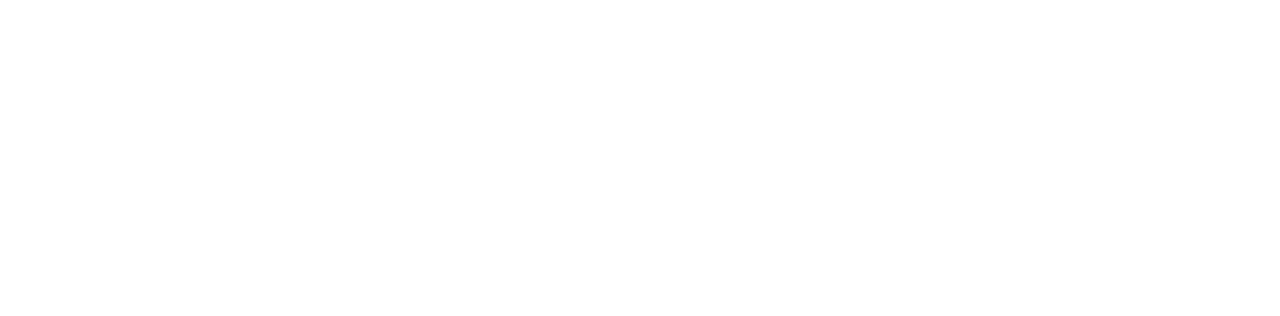
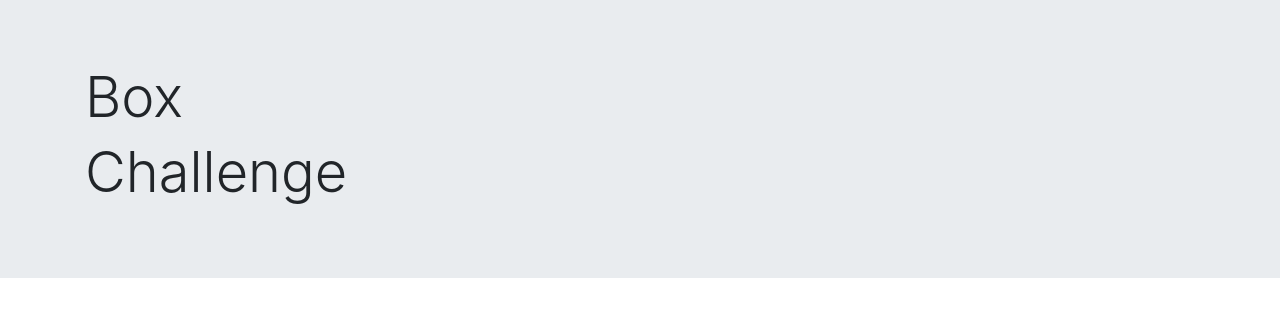
Before and after one commit to OfficialAnjaW/m6-hw6-weigelt-anja, a plain HTML site: page index.html in a window 1280 px wide. Drawn offline with nearby package versions, Linux system fonts and the light colour scheme.

Commit message:
Add header section to index.html

```diff
--- a/index.html
+++ b/index.html
@@ -15,6 +15,15 @@
   </head>
   <body>
 
+    <header>
+      <div class="jumbotron jumbotron-fluid">
+        <div class="container">
+          <h1 class="display-4">Box</h1>
+          <h1 class="display-4">Challenge</h1>
+        </div>
+      </div>
+    </header>
+
     <!-- Optional JavaScript -->
     <!-- jQuery first, then Popper.js, then Bootstrap JS -->
     <script src="https://code.jquery.com/jquery-3.3.1.slim.min.js" integrity="sha384-q8i/X+965DzO0rT7abK41JStQIAqVgRVzpbzo5smXKp4YfRvH+8abtTE1Pi6jizo" crossorigin="anonymous"></script>
```
